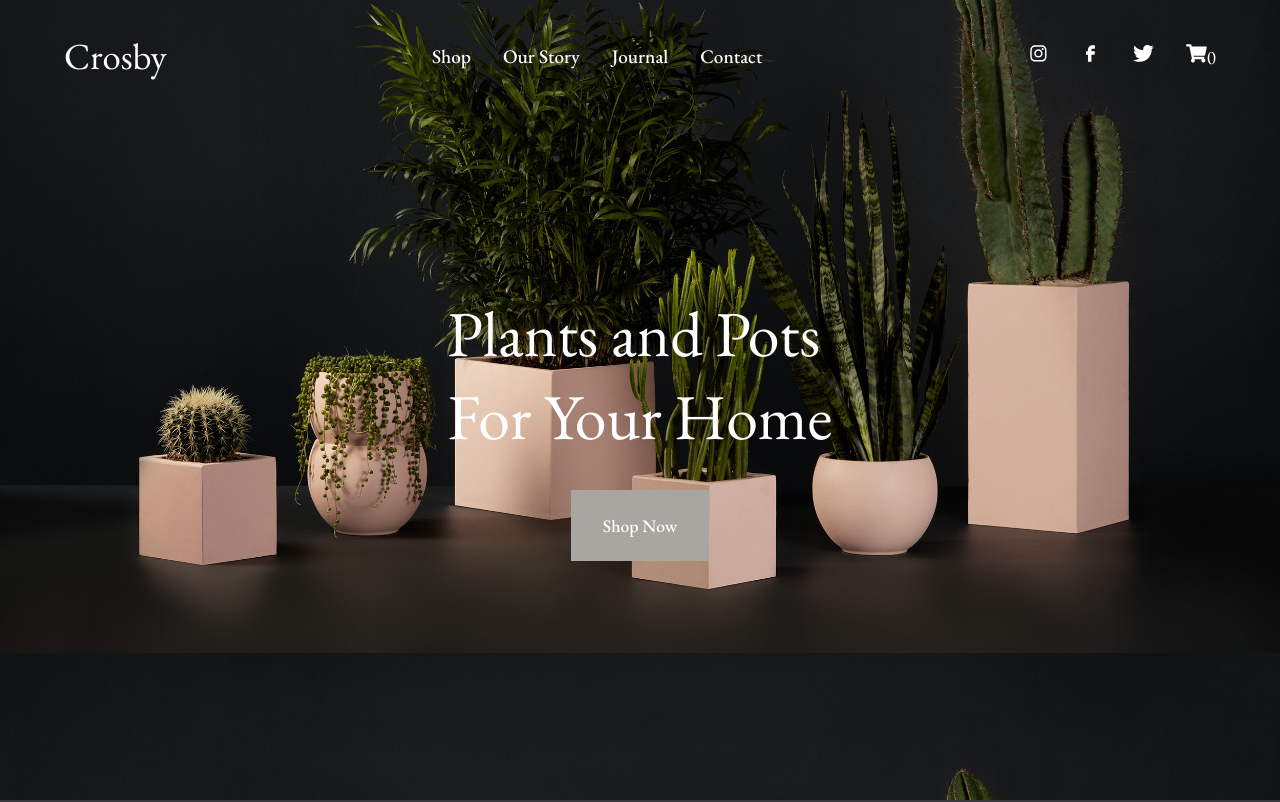
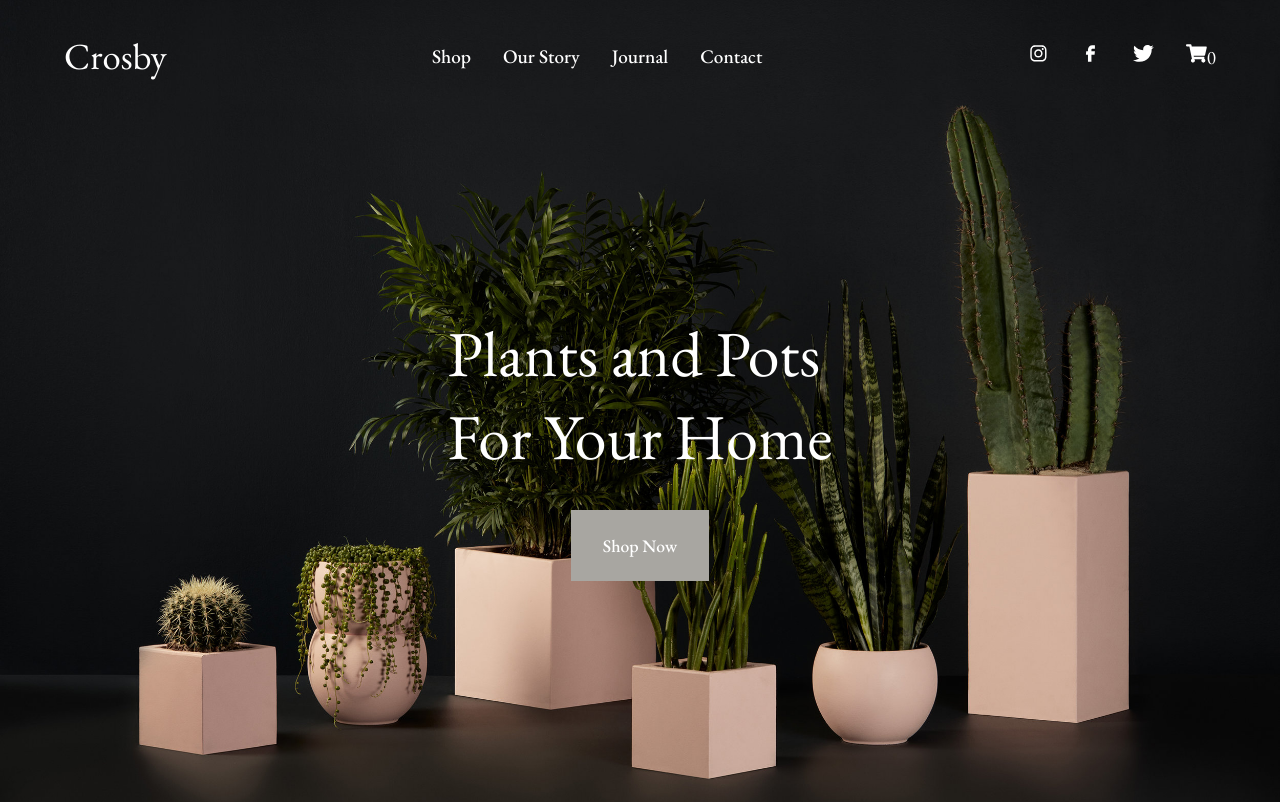
Before and after one commit to Oniaa/react-landing-page-clone, a JavaScript app: page / in a window 1280 px wide. Shown: the top 802 px of the page. Built offline with nearby package versions, Linux system fonts and the light colour scheme; the HTML template or start-up script is replaced by a standard one.

Commit message:
Change view of backgroundimg

```diff
--- a/src/App.module.scss
+++ b/src/App.module.scss
@@ -1,5 +1,5 @@
 .backgroundContainer {
-  height: 100%;
+  min-height: 100vh;
 }
 
 .navigationBar {
@@ -56,9 +56,10 @@
   justify-content: center;
   padding: 0 64px 0 64px;
   margin: auto;
-  height: 100vh;
+  height: 105vh;
   background-image: url('./images/BackgroundImages.jpg');
-  background-position: center -200px;
+  background-position: center 80%;
+  background-repeat: no-repeat;
   background-size: cover;
   position: relative;
   z-index: 1;
```
